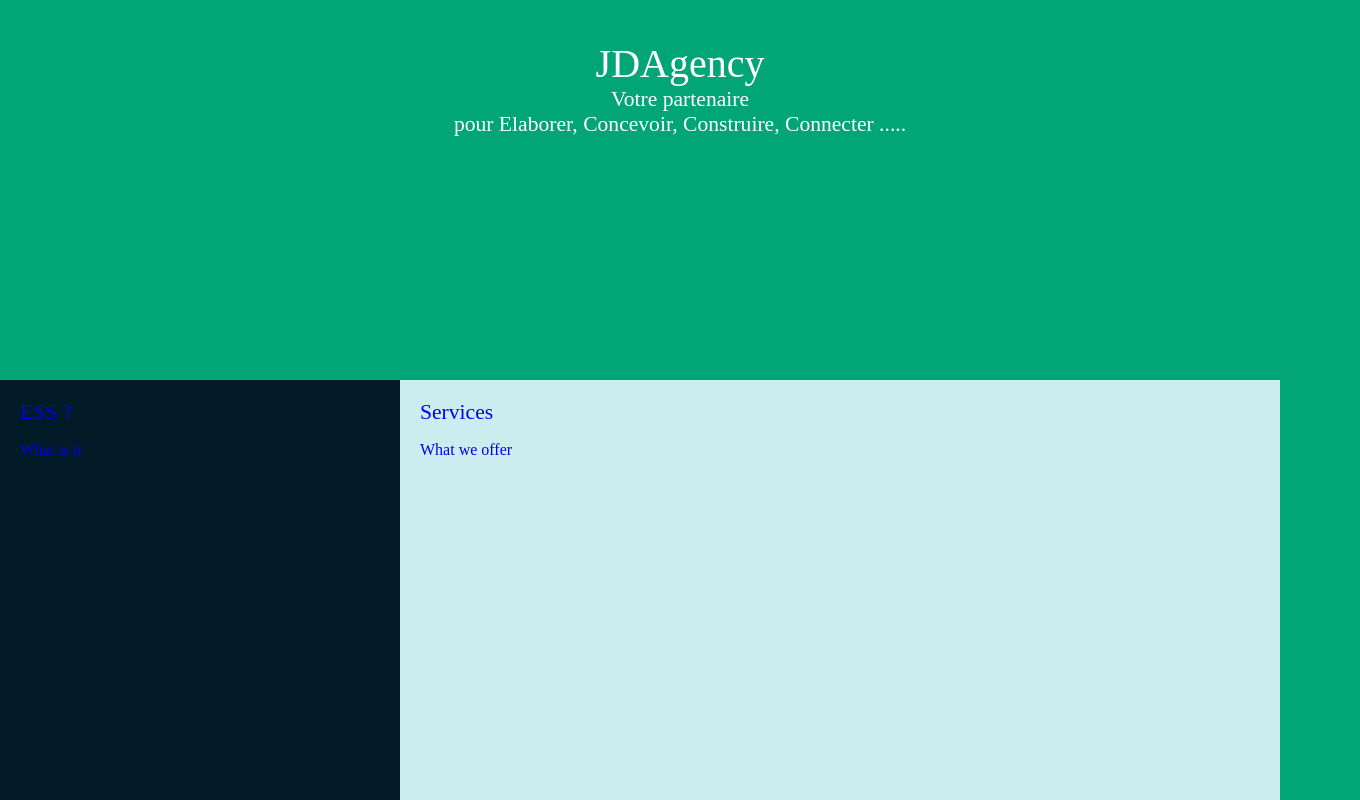
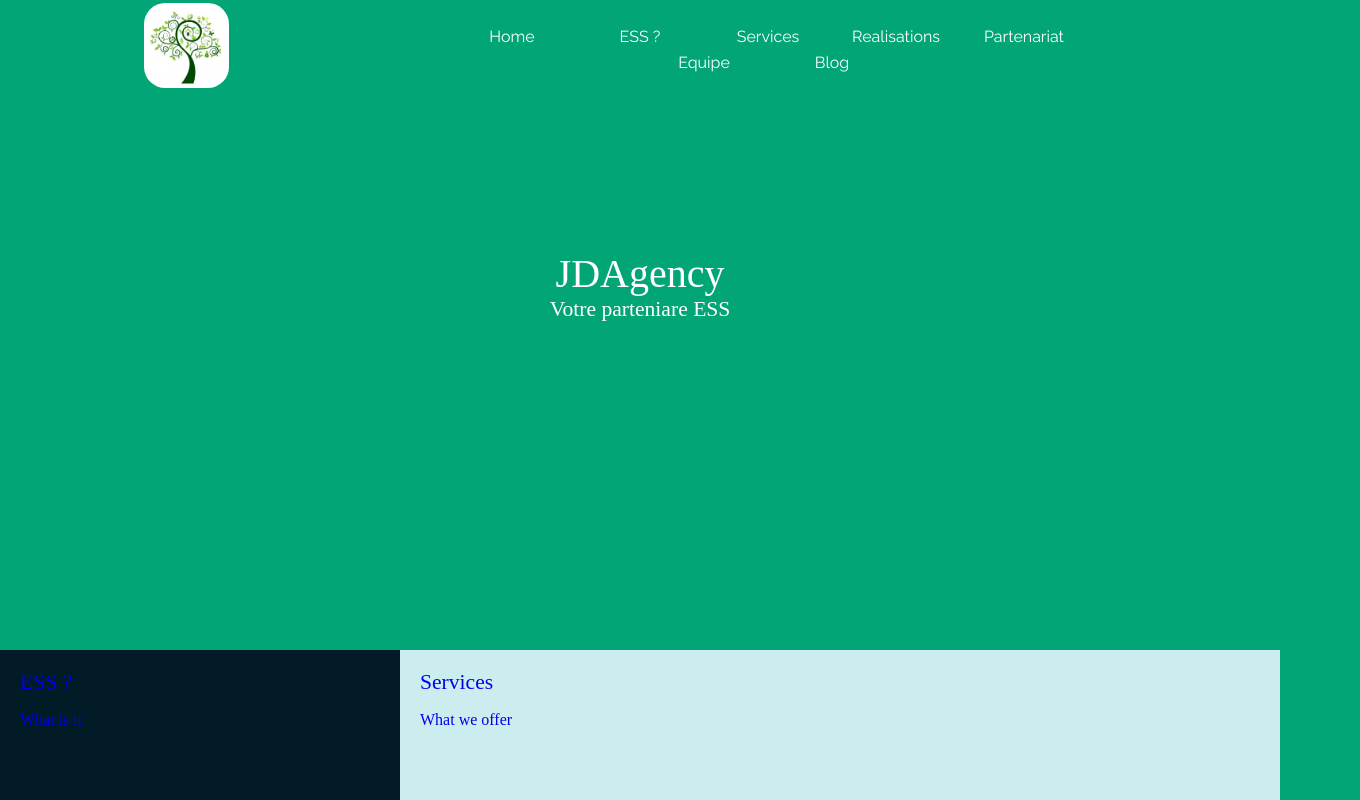
Before and after one commit to ChrisCo31/Promethee, a Gatsby app: page / in a window 1280 px wide. Shown: the top 800 px of the page, 1360 px wide, since content can reach past the window. Built offline with nearby package versions, Linux system fonts and the light colour scheme.

Commit message:
Structuration Menu/Banner

```diff
--- /dev/null
+++ b/src/assets/css/footer.css
@@ -0,0 +1,19 @@
+#footer {
+    font-size: 1em;
+    list-style: none;
+    padding-left: 0;
+    text-align: center;
+}
+
+#link {
+    display:block;
+    width:100%;
+    height:100%;
+}
+a:link
+{
+text-decoration:none;
+}
+.icons{
+    font-size: 50px;
+}
--- a/src/assets/css/main.css
+++ b/src/assets/css/main.css
@@ -1,6 +1,7 @@
 @import url('https://fonts.googleapis.com/css?family=Raleway');
 @import url("https://use.fontawesome.com/releases/v5.8.1/css/all.css");
-
+@import 'menu.css';
+@import 'footer.css';
 body {
     font-family: "Raleway", sans-serif;
     font-size: 12px;
@@ -40,13 +41,15 @@ h5 {
 h6 {
     font-size: 0.7em;
 }
-#header {
-	width:100%;
-    height:300px;
-    padding:40px;
-    background-color:o#010626;
+
+#banner {
+    width:100%;
+    height: 400px;
     text-align: center;
-	}
+    padding-top: 250px;
+}
+
+
 #articles {
     height:100%;
 
@@ -83,7 +86,7 @@ h6 {
 
   }
 
-  #third {
+#third {
     height:100%;
     display: flex;
 }
@@ -111,22 +114,3 @@ h6 {
     color: black;
 
   }
-#footer {
-    font-size: 1em;
-    list-style: none;
-    padding-left: 0;
-    text-align: center;
-}
-
-#link {
-    display:block;
-    width:100%;
-    height:100%;
-}
-a:link
-{
-text-decoration:none;
-}
-.icons{
-    font-size: 50px;
-}
--- /dev/null
+++ b/src/assets/css/menu.css
@@ -0,0 +1,177 @@
+#accueil {
+	display: 			flex;
+	align-items: 		center;
+	justify-content: 	center;
+}
+/* ====== BARRE DE NAVIGATION ====== */
+.navBar {
+	position: 			fixed;
+	top: 				0;
+	right: 				0;
+	left: 				0;
+	margin-right: 		auto;
+	margin-left:  		auto;
+	display: 			flex;
+	flex-wrap: 			wrap;
+	justify-content:  	space-around;
+	align-items:		center;
+	height: 			90px;
+	width: 				100%;
+	background-color: 	#02A676;
+	z-index: 			500;
+}
+/* ======        LOGO         ====== */
+.navLogo {
+	width: 				85px;
+	max-width: 			120px;
+	margin-top: 		auto;
+	margin-bottom: 		auto;
+	position: 			fixed;
+	left: 				9rem;
+}
+.navLogo img {
+	max-width: 			261px;
+	width: 				100%;
+	margin-top: 		5px;
+    height: 			auto;
+    border-radius:      25%;
+}
+
+/* ====== BARRE DE MENUS ====== */
+.navMenu {
+	display: 			block;
+	width: 				50%;
+	background: 		#02A676;
+	line-height: 		1.6rem;
+	font-weight: 		400;
+	text-align: 		center;
+	position: 			relative;
+	margin-left: 		30%;
+	margin-top: 		1.5rem;
+	margin-right: 		10%;
+	margin-bottom: 		auto;
+}
+.navMenu ul {
+	list-style-type: 	none;
+	margin: 			0 auto;
+	padding-left: 		0;
+	text-align: 		center;
+	width: 				100%;
+	position: 			absolute;
+	background: 		#02A676;
+}
+.navMenu li {
+	display: 			inline-block;
+}
+.navMenu li a {
+	display: 			block;
+	min-width: 			8rem;
+	text-align: 		center;
+	font-family:  		'Raleway', sans-serif;
+	font-size: 			1rem;
+	background: 		#02A676;
+	text-decoration: 	none;
+	margin-left: 		0;
+	padding: 			0;
+	color: 				#ffffff;
+}
+.navMenu li:hover a {
+	color: 				#000000;
+	border-top: 		0.125rem solid #003940;
+}
+.navMenu li:hover ul a {
+	background: 		#f3f3f3;
+	color: 				#003940;
+	height: 			2.5rem;
+	line-height: 		2.5rem;
+}
+.navMenu li:hover .navMenu ul a:hover {
+	color: 				#000000;
+}
+.navMenu li ul {
+	display: 			none;
+}
+.navMenu li ul li a {
+	width: 				auto;
+	min-width: 			3.25rem;
+	padding: 			0 1.25rem;
+}
+.navMenu .show-menu {
+	text-decoration: 	none;
+	color: 				#000000;
+	background: 		#ffffff;
+	text-align: 		center;
+	padding: 			0.6rem 0.9rem;
+	display: 			none;
+	cursor: 			pointer;
+	text-transform:  	capitalize;
+}
+.navMenu .show-menu span {
+	padding-left: 		2.2rem;
+}
+.navMenu input[type=checkbox]{
+	display: 			none;
+}
+.navMenu input[type=checkbox]:checked ~ #navMenu {
+	display: 			block;
+}
+
+
+
+
+
+
+/**
+
+#navigation {
+    width: auto;
+    list-style: none;
+    margin: 0;
+    padding: 0;
+    text-align: center;
+    font-size: 1.3rem;
+}
+#navigation li {
+    display: inline;
+    margin: 10px ;
+    padding: 10px;
+
+  }
+  #navigation li a {
+
+    color: #fff ;
+    line-height: 1em ;
+    text-align: center ;
+    text-decoration: none ;
+    padding: 20px ;
+  }
+
+  #navigation li a:hover, #navigation li a:focus, #navigation li a:active {
+    color: orange;
+    border-bottom: 3px solid orange;
+  }
+
+
+
+
+
+nav ul {
+    list-style-type: none;
+    display: flex;
+  }
+nav li {
+      margin-right: 15px;
+  }
+nav a
+  {
+      font-size: 1.3em;
+      color: black;
+      padding-bottom: 3px;
+      text-decoration: none;
+  }
+nav a:hover
+  {
+      color: orange;
+      border-bottom: 3px solid orange;
+  }
+  **/
--- /dev/null
+++ b/src/components/Banner.js
@@ -0,0 +1,16 @@
+import React from "react";
+
+
+const Banner = () => (
+  <section id="banner">
+    <div className="banner">
+        <header className="title">
+            <h1>JDAgency</h1>
+        </header>
+        <div className="content">
+        <h3>Votre parteniare ESS</h3></div>
+    </div>
+  </section>
+);
+
+export default Banner;
--- a/src/components/Header.js
+++ b/src/components/Header.js
@@ -1,17 +1,13 @@
 import React from 'react'
 
+import Menu from "./Menu";
+import Banner from "./Banner";
+
 const Header = (props) => (
-    <section id="header">
-        <div className="headerComp">
-            <header className="title">
-                <h1>JDAgency</h1>
-            </header>
-            <div className="content">
-                <h3> Votre partenaire </h3>
-                <h3> pour Elaborer, Concevoir, Construire, Connecter .....</h3>
-            </div>
-        </div>
-    </section>
-)
+    <header id="home">
+    <Menu />
+    <Banner />
+  </header>
+);
 
-export default Header
+export default Header;
--- a/src/components/Layout.js
+++ b/src/components/Layout.js
@@ -1,14 +1,17 @@
 import React from 'react'
 import ReactDOM from 'react-dom';
 import '../assets/css/main.css'
-import Header from './Header'
+import Menu from "./Menu";
+import Banner from "./Banner";
 import Footer from './Footer'
+
 
 
 const Layout = ({ children}) => {
     return (
             <div className="siteContent">
-              <Header />
+              <Menu />
+              <Banner />
               {children}
               <Footer />
             </div>
--- a/src/components/Menu.js
+++ b/src/components/Menu.js
@@ -0,0 +1,28 @@
+import React from 'react'
+import PropTypes from 'prop-types'
+import { Link } from 'gatsby'
+import logo from '../assets/pictures/logo.png';
+
+const Menu = (props) => (
+    <div className="navBar">
+        <div className="navLogo">
+            <a href="#accueil"><img src={logo} alt="Logo JDAgency" title="JDAgency Logo"/></a>
+        </div>
+        <nav className="navMenu size10">
+            <label for="show-menu" class="show-menu">
+                <div className="lines"><span class="fa fa-bars fa-lg"></span></div>
+            </label>
+            <input type="checkbox" id="show-menu" />
+            <ul id="navMenu">
+                <li><Link to="/">Home</Link></li>
+                <li><Link to="/ess">ESS ?</Link></li>
+                <li><Link to="/prestations">Services</Link></li>
+                <li><Link to="/realisations">Realisations</Link></li>
+                <li><Link to="/partenariats">Partenariat</Link></li>
+                <li><Link to="/equipe">Equipe</Link></li>
+                <li><Link to="/blog">Blog</Link></li>
+                </ul>
+        </nav>
+	</div>
+);
+export default Menu;
```
Also changed, not shown: src/assets/pictures/logo.png (added), src/assets/pictures/tree.svg (added).
